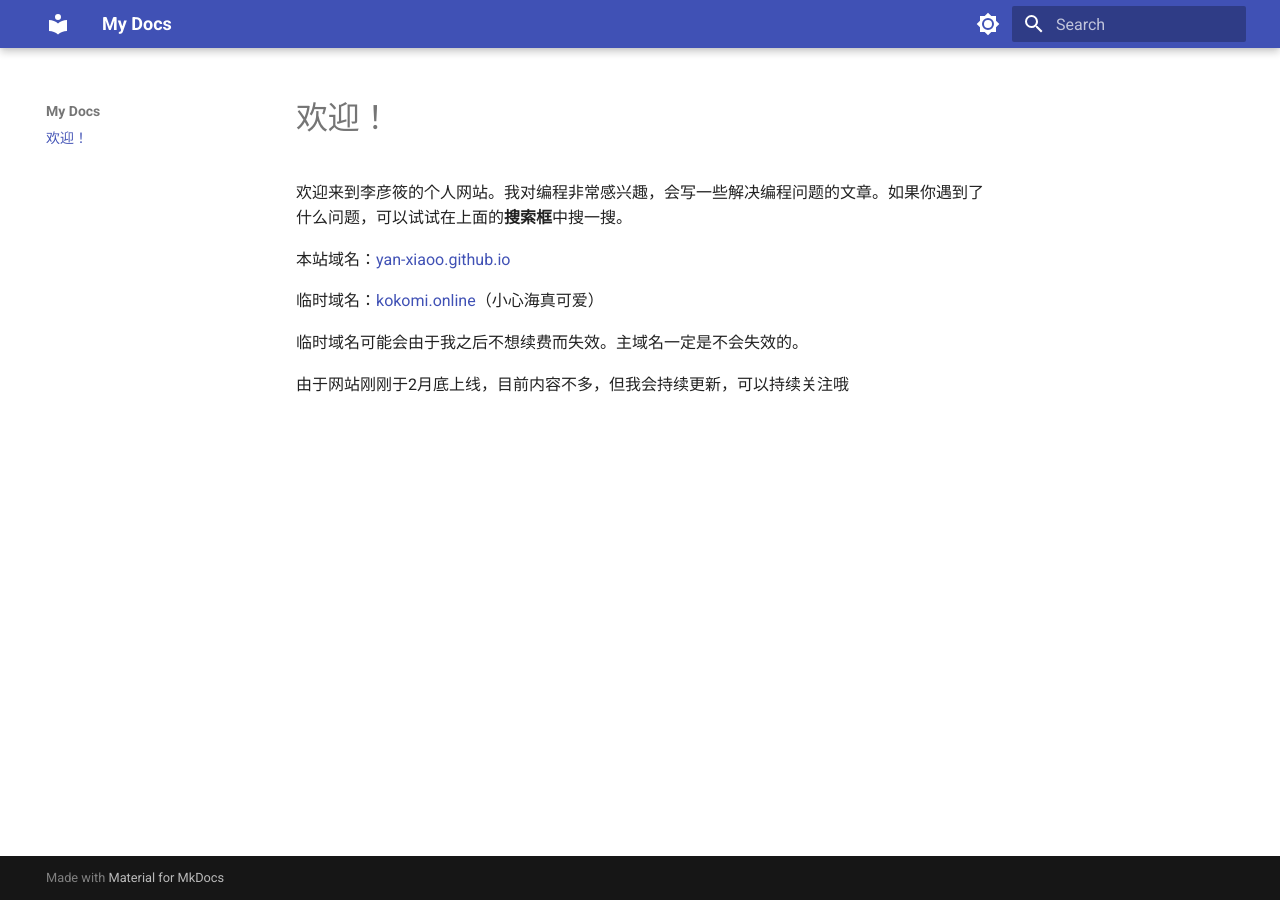
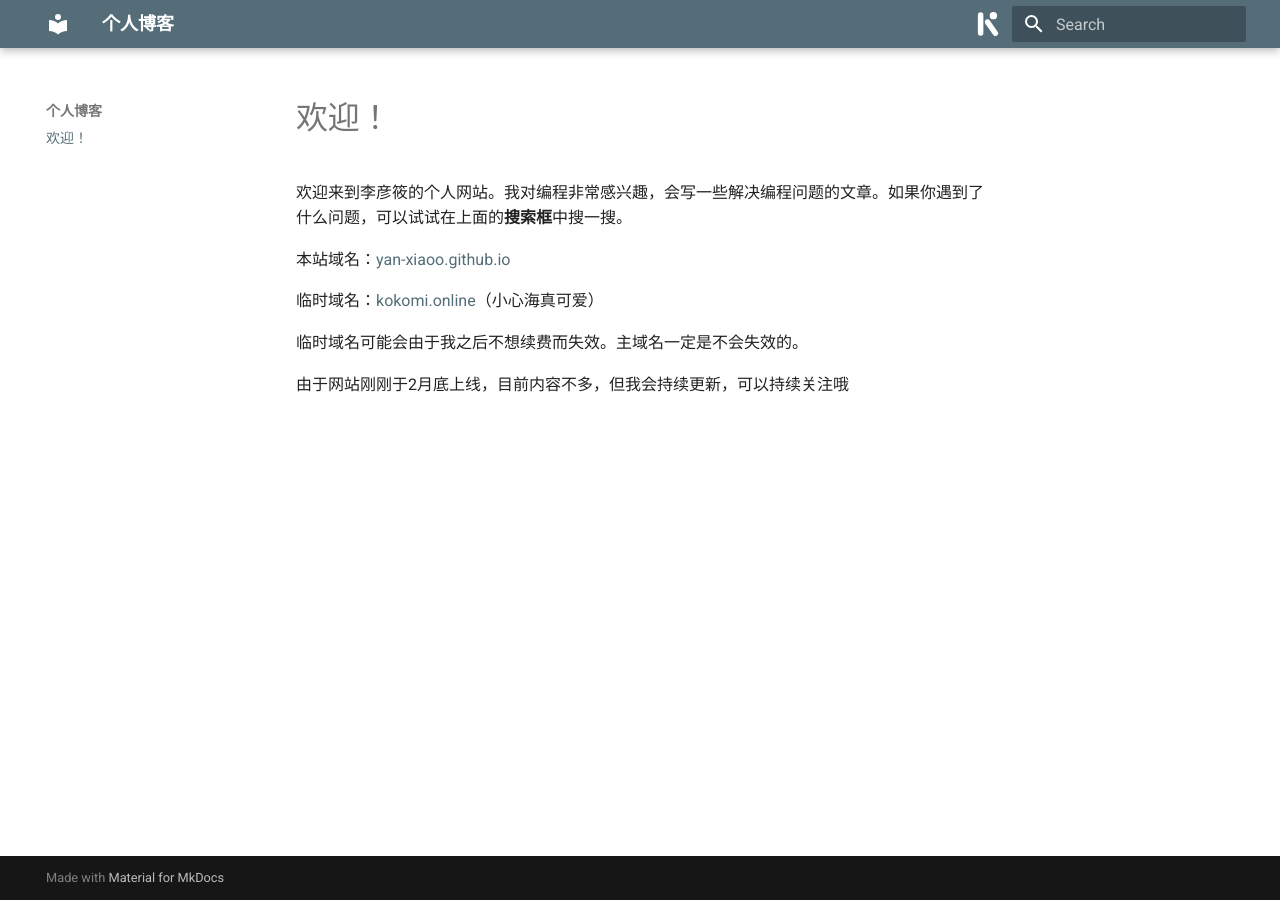
Before and after one commit to yan-xiaoo/yan-xiaoo, an MkDocs documentation site: the page built from docs/index.md, in a window 1280 px wide. Built offline with MkDocs 1.6.1 and Material for MkDocs 9.7.7, drawn with Linux system fonts in a browser that asks for light colours.

Commit message:
Change the theme and title of the website

```diff
--- /dev/null
+++ b/docs/stylesheets/extra.css
@@ -0,0 +1,10 @@
+[data-md-color-scheme="default"] {
+    --md-primary-fg-color:        #546d78;
+    --md-primary-fg-color--light: #b6b0cc;
+    --md-primary-fg-color--dark:  #4d2e21;
+  }
+[data-md-color-scheme="kokomi"] {
+    --md-primary-fg-color:        #4f58b7;
+    --md-primary-fg-color--light: #9c99d5;
+    --md-primary-fg-color--dark:  #292c53;
+  }
--- a/mkdocs.yml
+++ b/mkdocs.yml
@@ -1,18 +1,24 @@
-site_name: My Docs
+site_name: 个人博客
 theme:
   palette:
     # Palette toggle for light mode
     - media: "(prefers-color-scheme: light)"
       scheme: default
       toggle:
-        icon: material/brightness-7
-        name: 深色模式
+        icon: simple/kaios
+        name: 特别配色
     # Palette toggle for dark mode
     - media: "(prefers-color-scheme: dark)"
       scheme: slate
       toggle:
         icon: material/brightness-4
         name: 浅色模式
+    - media:
+      scheme: kokomi
+      toggle:
+        icon: material/brightness-7
+        name: 深色模式
+
   name: material
   features:
     - search.highlight
@@ -21,3 +27,5 @@ theme:
 plugins:
   - search:
       lang: en
+extra_css:
+  - stylesheets/extra.css
```
